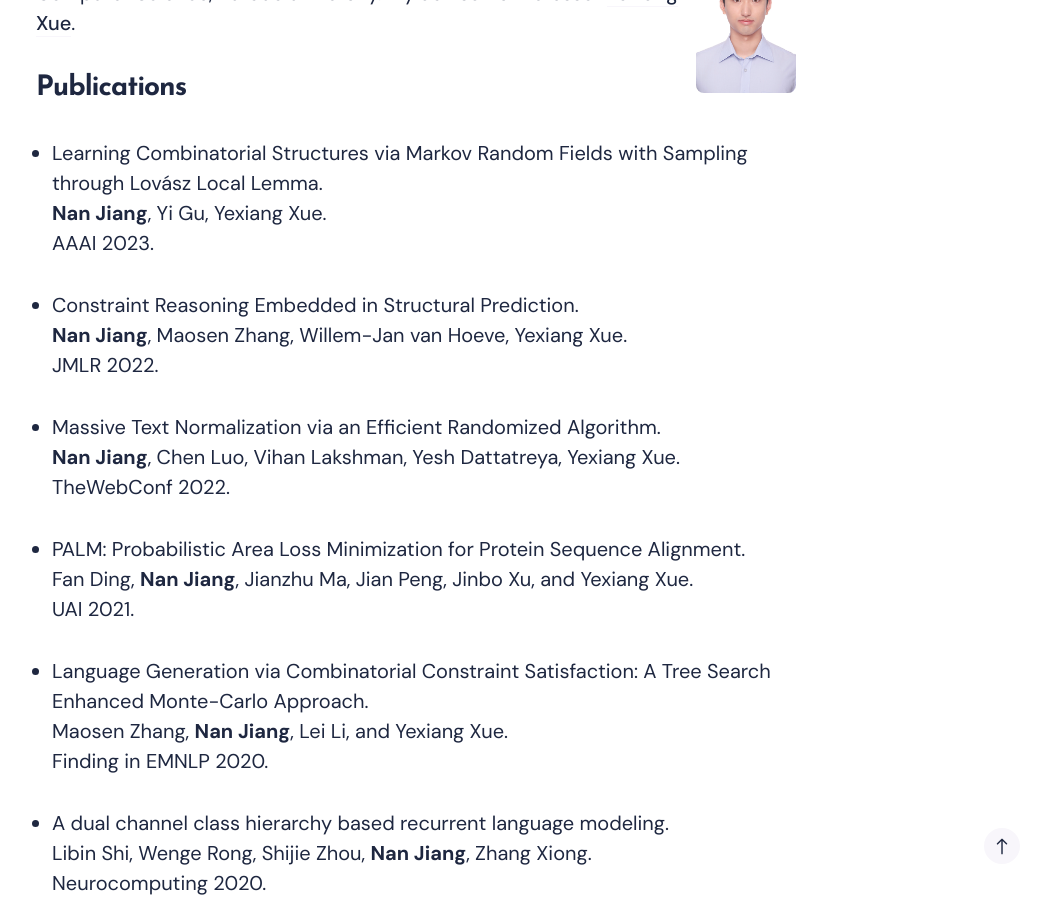
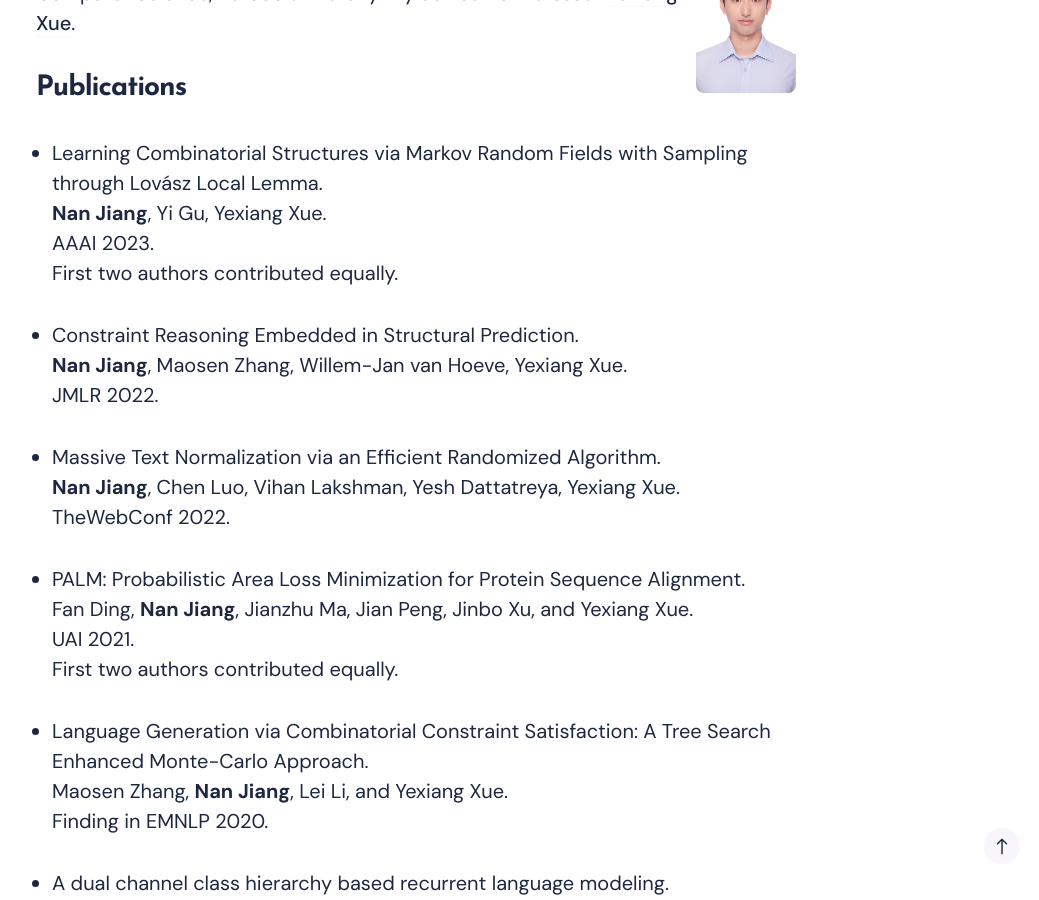
Before and after one commit to jiangnanhugo/jiangnanhugo.github.io, a Jekyll site: the page built from _pages/about.md, in a window 1280 px wide and 900 px high, scrolled down 1130 px. Shown: the whole window, without its empty margins (224-1263 px from the left). Built offline with Jekyll 4.4.1, drawn with Linux system fonts in a browser that asks for light colours; nearby versions of some CDN libraries.

Commit message:
Update about.md

```diff
--- a/_pages/about.md
+++ b/_pages/about.md
@@ -16,7 +16,8 @@ My name is Nan Jiang. I'm a PhD student in the department of Computer Science, P
 
 - Learning Combinatorial Structures via Markov Random Fields with Sampling through Lovász Local Lemma. \\
 **Nan Jiang**, Yi Gu, Yexiang Xue. \\
-AAAI 2023.
+AAAI 2023. \\
+First two authors contributed equally.
 
 - Constraint Reasoning Embedded in Structural Prediction.\\
 **Nan Jiang**, Maosen Zhang, Willem-Jan van Hoeve, Yexiang Xue. \\
@@ -28,7 +29,8 @@ TheWebConf 2022.
 
 - PALM: Probabilistic Area Loss Minimization for Protein Sequence Alignment.\\
 Fan Ding, **Nan Jiang**, Jianzhu Ma, Jian Peng, Jinbo Xu, and Yexiang Xue.  \\
-UAI 2021.
+UAI 2021.\\
+First two authors contributed equally.
 
 - Language Generation via Combinatorial Constraint Satisfaction: A Tree Search Enhanced Monte-Carlo Approach.\\
 Maosen Zhang, **Nan Jiang**, Lei Li, and Yexiang Xue. \\
```
